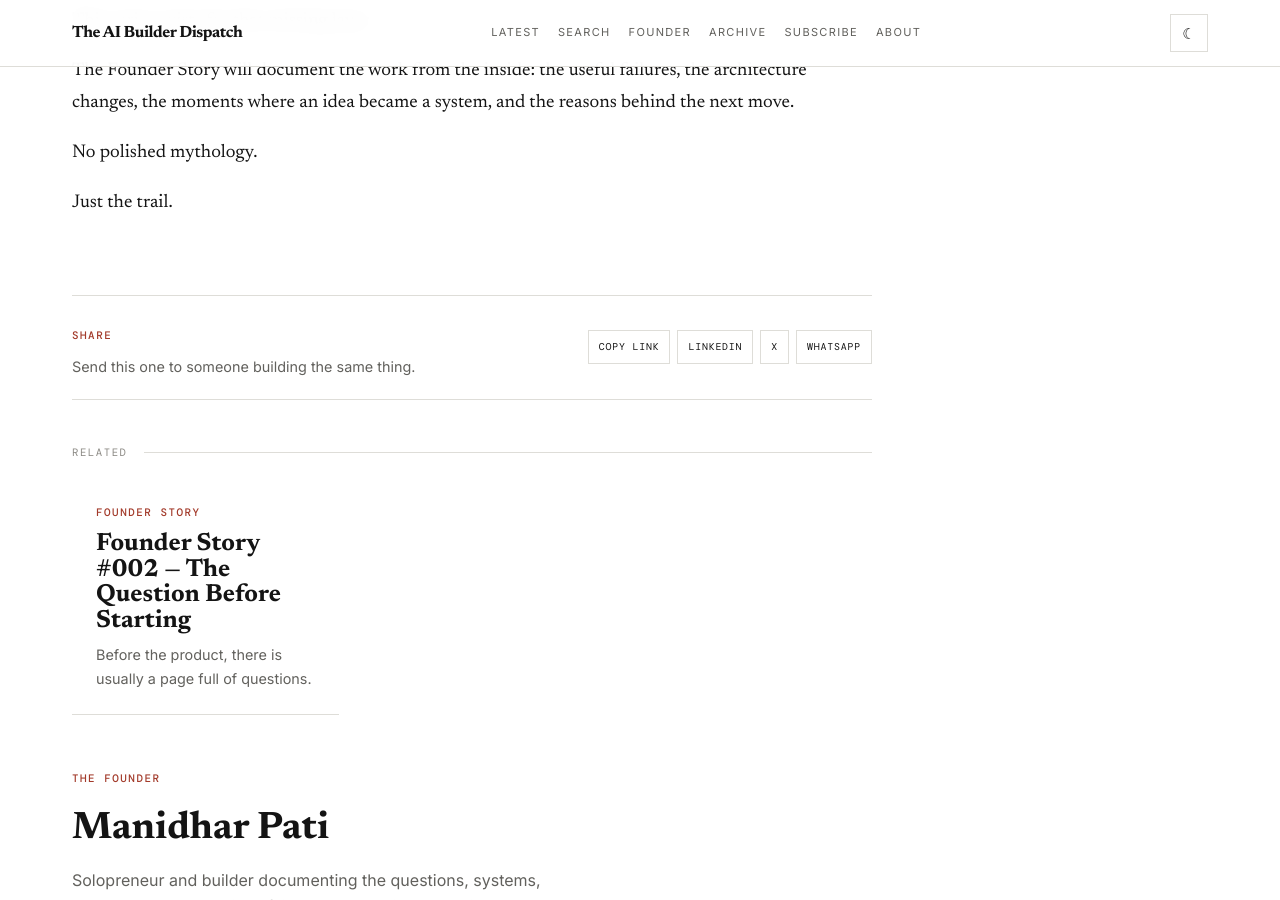
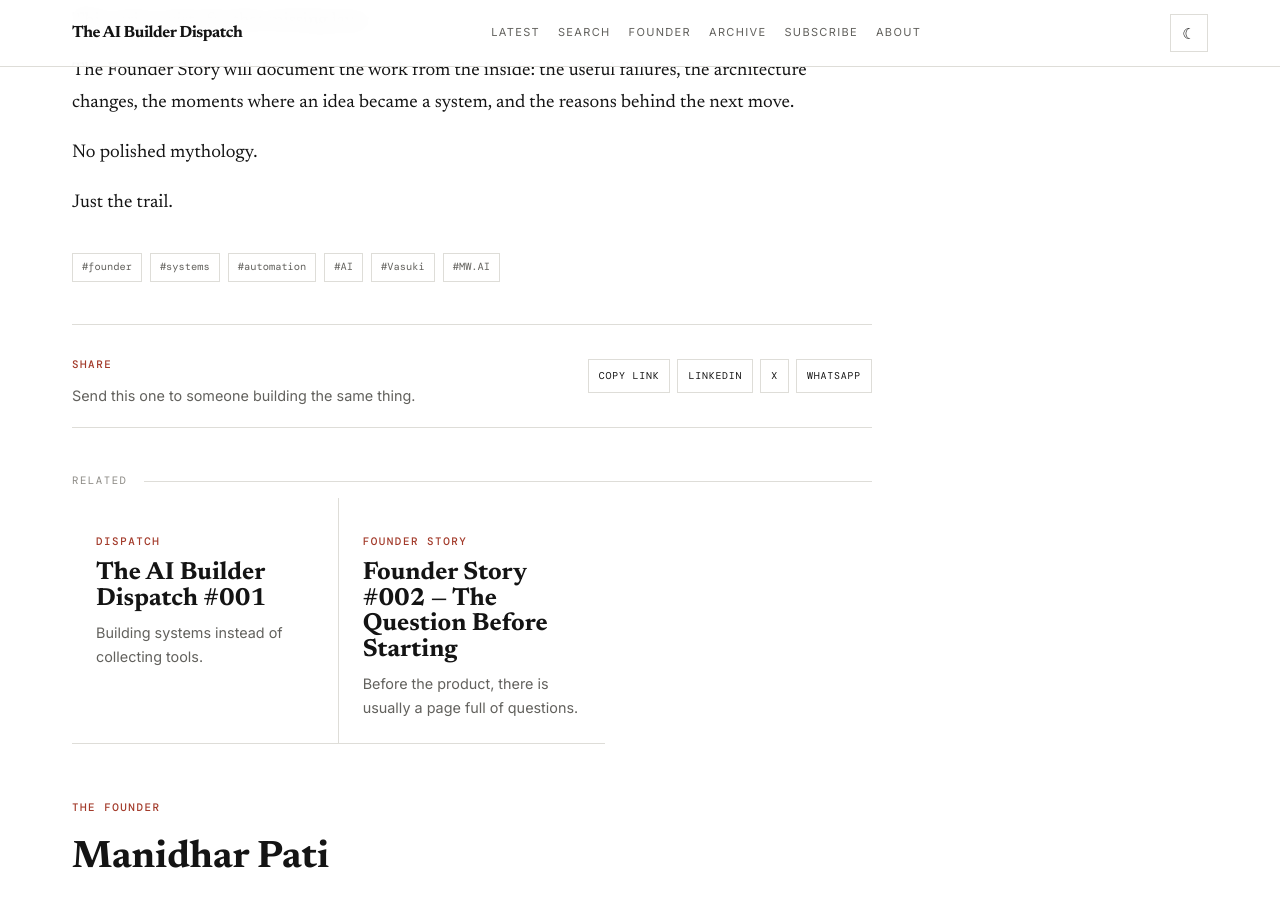
Before and after one commit to Manidhar8008/newsletter, a Jekyll site: the page built from _posts/2026-08-20-founder-story-001.md, in a window 1280 px wide and 900 px high, scrolled down 2380 px. Built offline with Jekyll 4.4.1, drawn with Linux system fonts in a browser that asks for light colours.

Commit message:
Add article metadata and tags

```diff
--- a/_posts/2026-08-20-founder-story-001.md
+++ b/_posts/2026-08-20-founder-story-001.md
@@ -5,6 +5,8 @@
 date: 2026-08-20
 categories: [founder]
 section: "FOUNDER STORY"
+read_time: 6
+tags: [founder, systems, automation, AI, Vasuki, MW.AI]
 ---
 
 I did not begin by trying to build an AI company.
```
